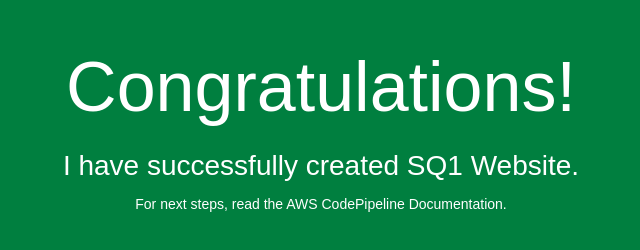
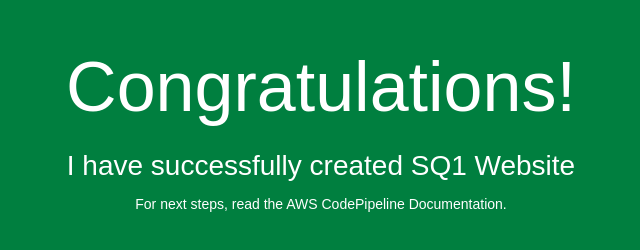
Before and after one commit to kanagrasuaws/sampleapplication, a plain HTML site: page index.html in a window 1280 px wide. Shown: the full height of the page, 319-959 px from the left. Drawn offline with Linux system fonts and the light colour scheme.

Commit message:
Update index.html

```diff
--- a/index.html
+++ b/index.html
@@ -27,7 +27,7 @@
 <body>
   <div align="center">
     <h1>Congratulations!</h1>
-    <h2> I have successfully created SQ1 Website.</h2>
+    <h2> I have successfully created SQ1 Website</h2>
     <p>For next steps, read the AWS CodePipeline Documentation.</p>
   </div>
 </body>
```
